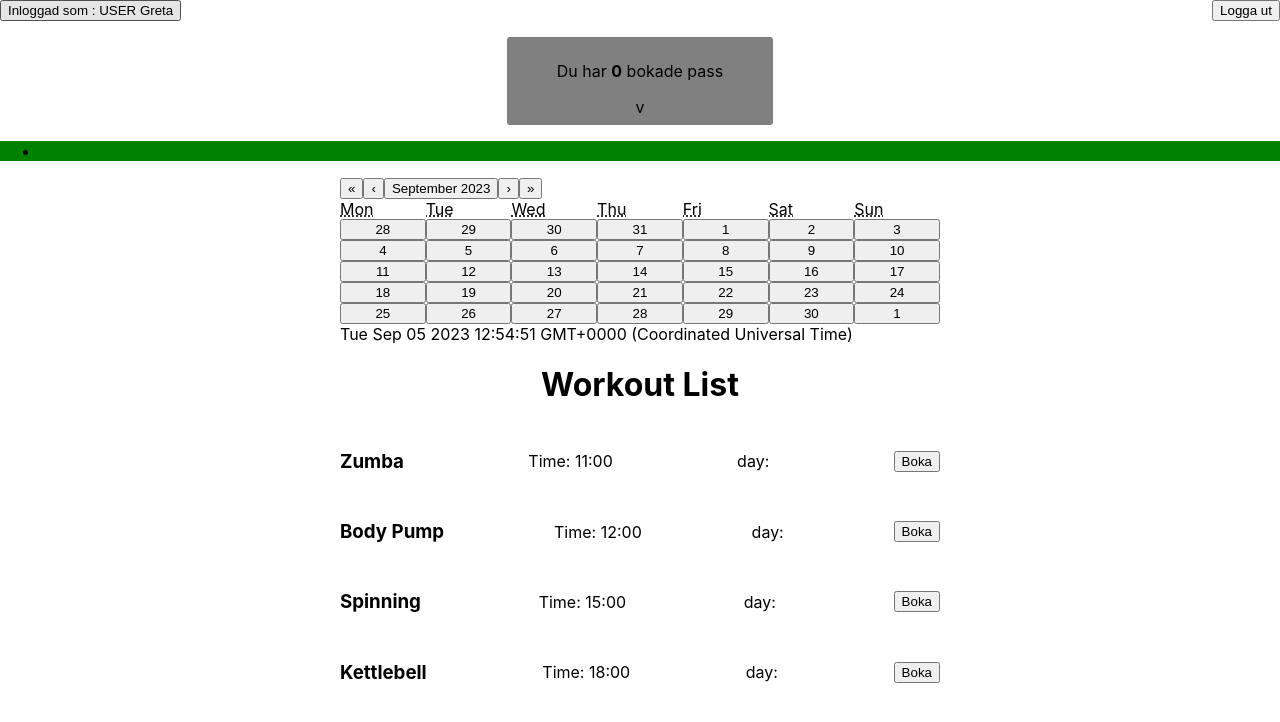
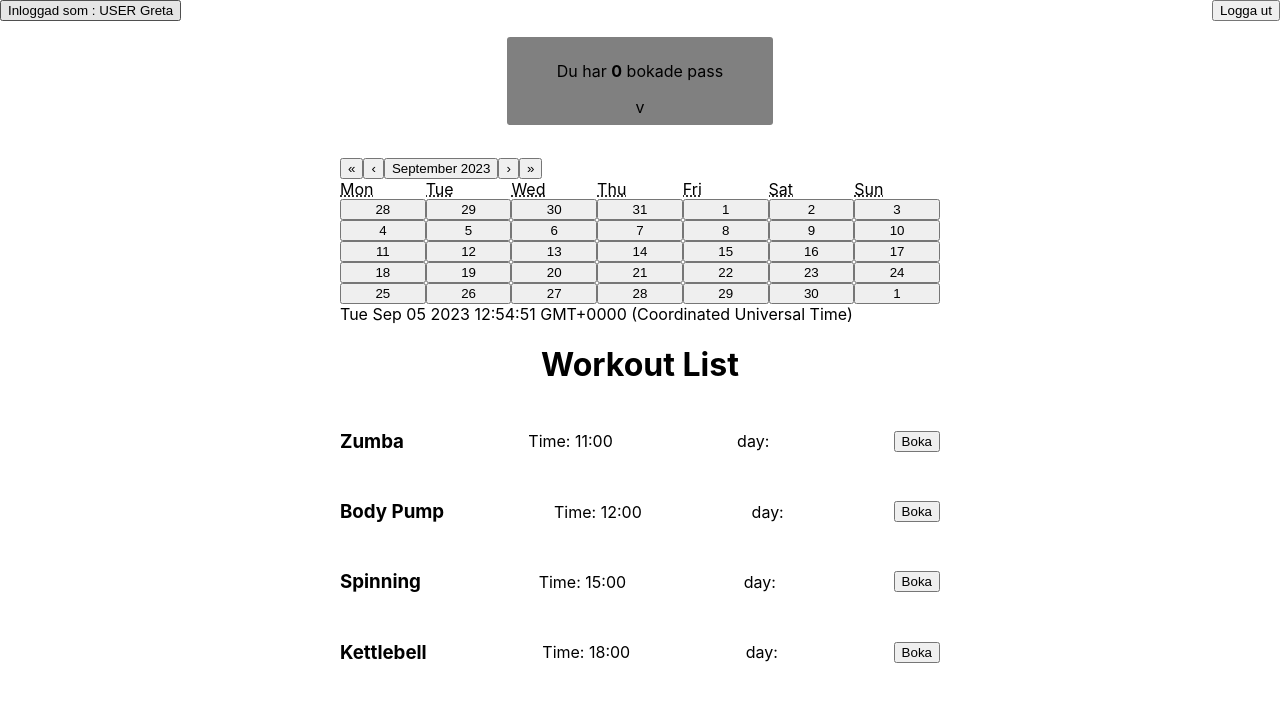
Before and after one commit to BoMar-Dev/strong-n-epic-react-typescript, a React (Create React App) app: page /user in a window 1280 px wide. Shown: the top 722 px of the page. Built offline with nearby package versions, Linux system fonts and the light colour scheme.

Commit message:
fixing calander

```diff
--- a/src/components/ShowWorkout.tsx
+++ b/src/components/ShowWorkout.tsx
@@ -5,19 +5,18 @@ import "../styles/workout.css";
 
 //Types
 import { IWorkout } from "../types/WorkoutType";
+// import { TWeekdays } from "../types/CalendarType";
+
+// DB
 import { Workouts } from "../db/Workouts";
-
-type ValuePiece = Date | null;
-type Value = ValuePiece | [ValuePiece, ValuePiece];
 
 
 const WorkoutList: React.FC = () => {
+  const [calendar, setCalendar] = useState();
   const [count, setCount] = useState(0);
-  const [workoutList, setWorkoutList] = useState<IWorkout[] | null> (null);
+  // const [workoutList, setWorkoutList] = useState<IWorkout[] | null> (null);
   const [date, setDate] = useState(new Date());
   const [selectedWorkout, setSelectedWorkout] = useState<string[]>([]);
-
-  // (locale, date) => formatDate(date, 'dd')
 
   const increment = () => {
     setCount((count) => count + 1);
@@ -42,7 +41,6 @@ const WorkoutList: React.FC = () => {
         <button onClick={() => {handledWorkoutChange(workout.name); increment()}}>
           Boka
         </button>
-        {/* <button onClick={increment}>Boka</button> */}
       </div>
     ));
   };
@@ -57,7 +55,10 @@ const WorkoutList: React.FC = () => {
       </div>
       <div>
         <ul className="selected-workout">
-          <li>{selectedWorkout}</li>
+          {selectedWorkout.map(item => (
+            <li>{item}</li>
+          ))}
+          {/* <li>{selectedWorkout}</li> */}
         </ul>
       </div>
       <div className="calendar-container">
--- /dev/null
+++ b/src/db/weekdays.ts
@@ -0,0 +1,3 @@
+export const WEEKDAYS = [
+    "Mån", "Tis", "Ons","Tor", "Fre", "Lör", "Sön"
+  ];
--- /dev/null
+++ b/src/types/CalendarType.ts
@@ -0,0 +1 @@
+export type TWeekdays = "Mån" | "Tis" | "Ons" | "Tors" | "Fre" | "Lör" | "Sön";
--- a/src/types/CountWorkouts.ts
+++ /dev/null
@@ -1,3 +0,0 @@
-export interface ICount  {
-    counting: number
-}
```
